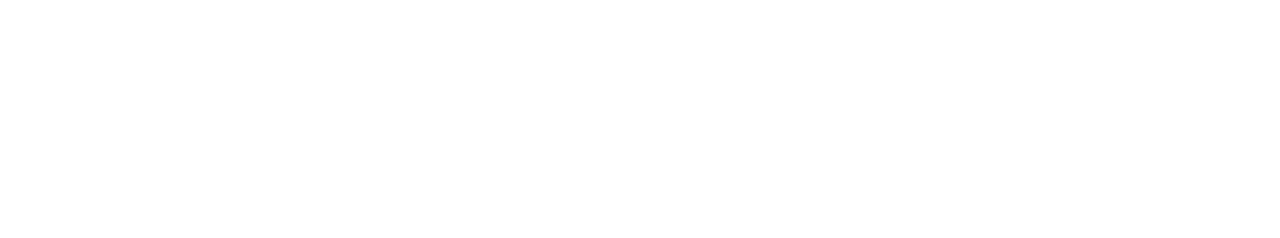
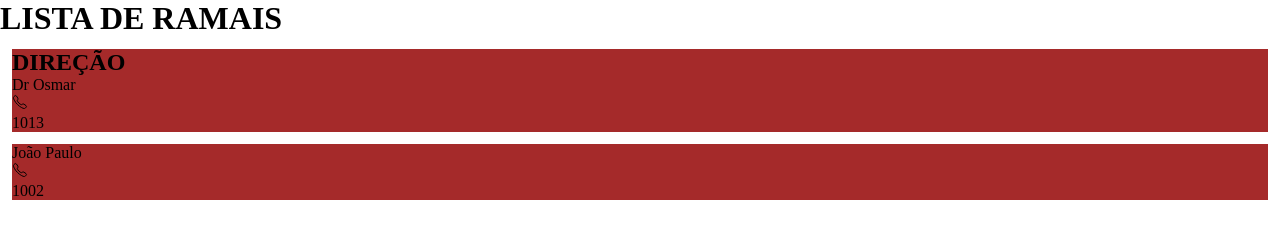
Before and after one commit to LincolnSilvaFac/AppRamaisIVV, a plain HTML site: page index.html in a window 1280 px wide. Drawn offline with nearby package versions, Linux system fonts and the light colour scheme.

Commit message:
criação das classes content e box-ramal

```diff
--- a/css/style.css
+++ b/css/style.css
@@ -0,0 +1,10 @@
+*{
+    margin: 0;
+    padding: 0;
+    box-sizing: border-box;
+}
+
+.content{
+    background-color: brown;
+    margin: 12px;
+}
--- a/index.html
+++ b/index.html
@@ -4,8 +4,30 @@
     <meta charset="UTF-8">
     <meta name="viewport" content="width=device-width, initial-scale=1.0">
     <title>Ramais IVV</title>
+    <link rel="stylesheet" href="css/style.css">
 </head>
 <body>
+    <Main>
+        <div class="titulo">
+            <h1>LISTA DE RAMAIS</h1>
 
+                <div class="box-ramal">
+                    <div class="content">
+                        <h2>DIREÇÃO</h2>
+                        <p>Dr Osmar</p>
+                        <ion-icon name="call-outline"></ion-icon>
+                        <p>1013</p>
+                    </div>
+                    <div class="content">
+                        <p>João Paulo</p>
+                        <ion-icon name="call-outline"></ion-icon>
+                        <p>1002</p>
+                    </div>
+                </div>
+
+
+        </div>
+    </Main>
+    <script type="module" src="https://unpkg.com/ionicons@7.1.0/dist/ionicons/ionicons.esm.js"></script>
 </body>
 </html>
```
